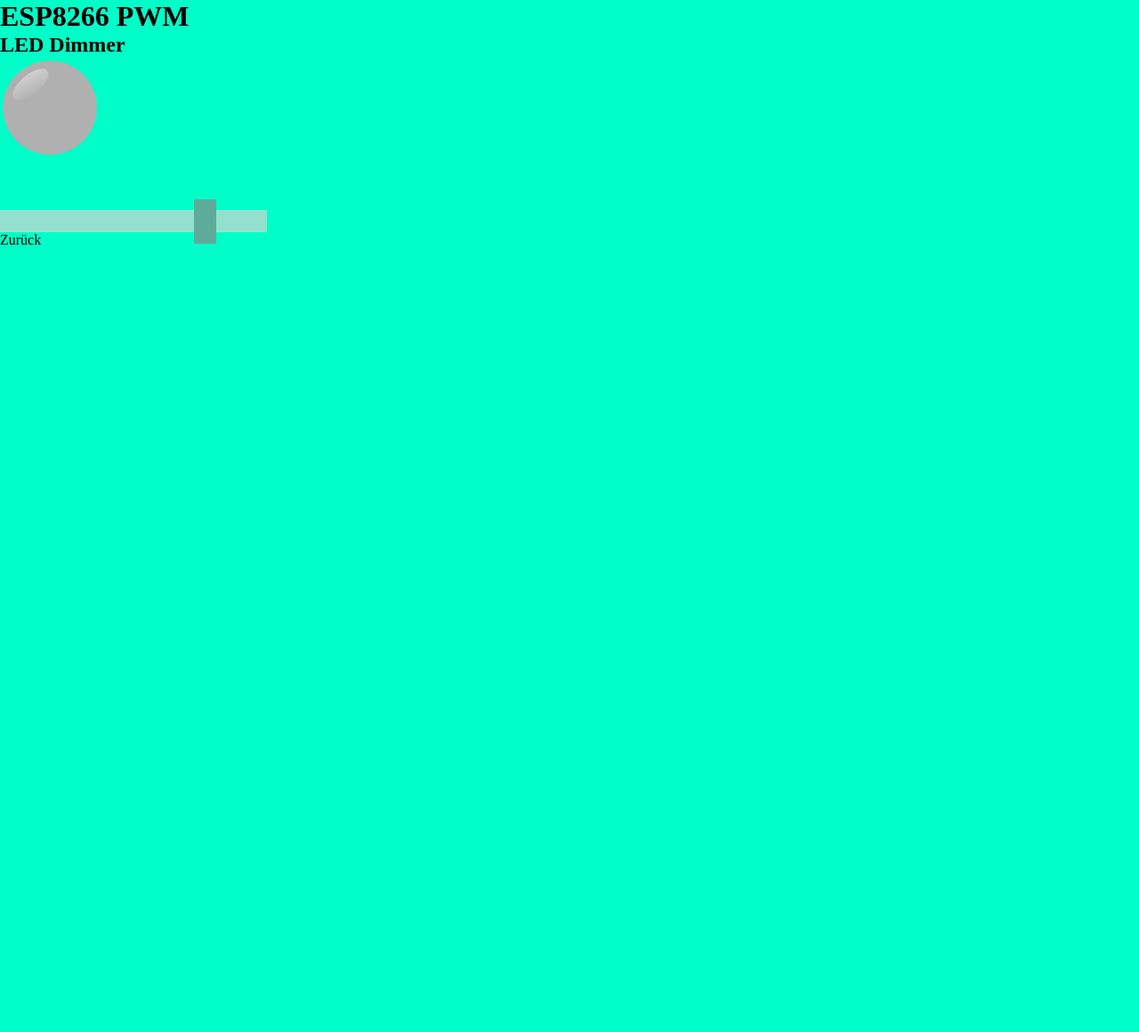
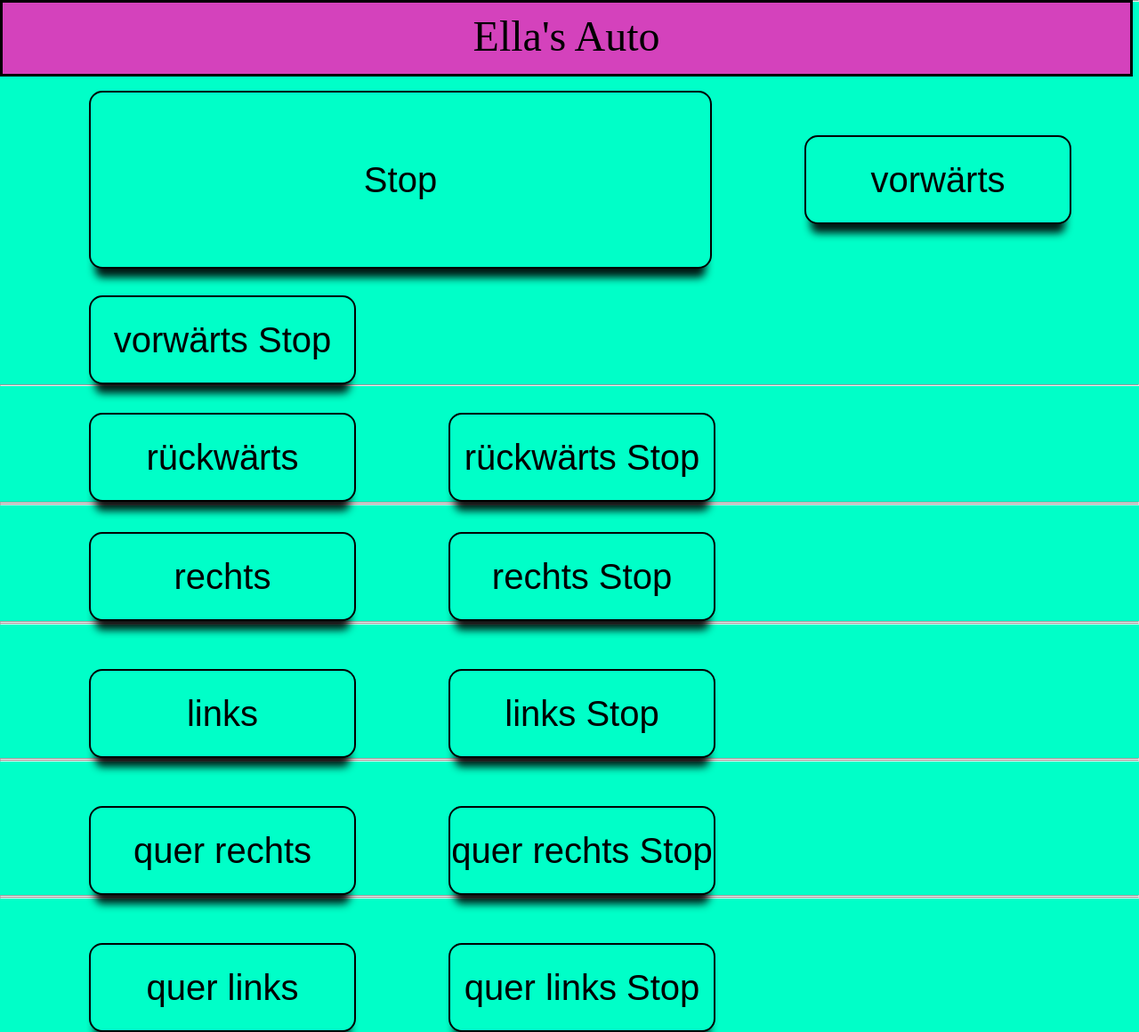
Before and after one commit to Reinhard747/hallo, a plain HTML site: page index.html in a window 1280 px wide. Shown: the whole page at 89% size. Before the commit the page ends 800 px from the top, so only its background shows below. Drawn offline with Linux system fonts and the light colour scheme; no server answers.

Commit message:
Update index.html

```diff
--- a/index.html
+++ b/index.html
@@ -1,103 +1,73 @@
+
+<!DOCTYPE html>
 <html lang="de">
-  <head>
-    <meta charset="UTF-8">
-    <meta name="viewport" content="width=device-width, initial-scale=1">
-    <link rel="stylesheet" href="style.css">
-    <title>Esp8266 Slider</title>
-    <style>
-      .container {
-        width: 300px;
-        display: flex;
-        flex-flow: column;
-        align-items: center;
-        padding-top: 60px;
-      }
-      .slider {
-        -webkit-appearance: none;
-        width: 100%;
-        height: 25px;
-        background: #d3d3d3;
-        outline: none;
-        opacity: 0.7;
-        transition: opacity .2s;
-      }
-      .slider:hover {
-        opacity: 1;
-      }
-      .slider::-webkit-slider-thumb {
-        -webkit-appearance: none;
-        appearance: none;
-        width: 25px;
-        height: 50px;
-        background: #888;
-        cursor: pointer;
-      }
-      .slider::-moz-range-thumb {
-        width: 25px;
-        height: 50px;
-        background: #888;
-        cursor: pointer;
-      }
-      svg {
-        height: 7em;
-      }
-    </style>
-    <script>
-      // Werte für optisch lineares Faden einer LED https://www.mikrocontroller.net/articles/LED-Fading
-      const pwmtable = [0, 1, 1, 2, 2, 2, 2, 2, 3, 3, 3, 4, 4, 5, 5, 6, 6, 7, 8, 9,
-        10, 11, 12, 13, 15, 17, 19, 21, 23, 26, 29, 32, 36, 40, 44, 49, 55,
-        61, 68, 76, 85, 94, 105, 117, 131, 146, 162, 181, 202, 225, 250,
-        279, 311, 346, 386, 430, 479, 534, 595, 663, 739, 824, 918, 1023
-      ];
-      window.addEventListener('DOMContentLoaded', async () => {
-		const response = await fetch('/do');
-        const txt = await response.text();
-        const slider = document.querySelector('input');
-        const r = document.getElementById('radial');
-        const l = document.getElementById('light');
-		pwmtable.forEach((v, i) => {
-          if (txt == v) {
-            slider.value = i;
-            r.setAttribute("r", i * 3.2 + 1);
-            l.setAttribute("opacity", 0.3 + i / 85);
-          }
-        });
-        slider.max = pwmtable.length - 1;
-        slider.addEventListener('input', () => {
-          pwmtable.forEach((v, i) => {
-            if (slider.value == i) {
-              fetch('/do?set=' + v);
-              r.setAttribute("r", i * 3.2 + 1);
-              l.setAttribute("opacity", 0.3 + i / 85);
-            }
-          });
-        });
-      });
-    </script>
-  </head>
-  <body>
-    <h1>ESP8266 PWM</h1>
-    <h2>LED Dimmer</h2>
-    <svg viewBox="0 0 53 53">
-      <defs>
-        <linearGradient id="linear" x1="179" x2="213" y1="244" y2="259" gradientUnits="userSpaceOnUse">
-          <stop stop-color="#fff" offset="0" />
-          <stop stop-color="#fff" stop-opacity="0" offset="1" />
-        </linearGradient>
-        <radialGradient id="radial" cx="32.4" cy="273" r="0" gradientTransform="matrix(-.00585 -.39 .532 -.00799 -119 285)" gradientUnits="userSpaceOnUse">
-          <stop stop-color="#ff0" offset="0" />                      <!-- gelb #ff0 grün #0f0-->
-          <stop stop-color="#ff0" stop-opacity="0" offset="1" />     <!-- gelb #ff0 grün #0f0-->
-        </radialGradient>
-      </defs>
-      <g transform="translate(0 -244)">
-        <circle cx="26.6" cy="271" r="25" fill="#b0b0b0" stroke-width=".265" />
-        <ellipse id="elip" transform="matrix(.933 .36 -.69 .724 0 0)" cx="206" cy="255" rx="5.84" ry="11.3" fill="url(#linear)" stroke-width=".478" />
-        <circle id="light" cx="26.7" cy="271" r="24" fill="url(#radial)" opacity="0" stroke-width=".249" />
-      </g>
-    </svg>
-    <div class="container">
-      <input type="range" class="slider">
-    </div>
-  </body>
-</html>
-Zurück
+<head>
+
+<meta charset="utf-8">
+<link rel="stylesheet" href="style.css">
+
+
+
+<head>
+
+
+
+    <script src="https://www.puck-js.com/puck.js"></script>
+
+<body>
+
+
+
+    <div id="überschrift">
+        <div id="logo1">
+        <p>Ella's Auto</p>
+        </div>
+        </div>
+        <hr />
+        <button style="margin-top: 100px;margin-left: 100px;height: 200px; width: 700px; font-size: 40px; font-family: Arial;box-shadow: 0px 17px 10px -7px rgba(0,0,0,0.9);border: solid 2px black;border-radius: 15px;" onclick="Puck.analogWrite('D14.0();D15.reset();D16.reset();D17.reset();D18.reset();D19.reset();D20.reset();D22.reset();\n');">Stop</button>
+
+
+        <button style="margin-top: -20px;margin-left: 100px;height: 100px; width: 300px; font-size: 40px; font-family: Arial;box-shadow: 0px 17px 10px -7px rgba(0,0,0,0.9);border: solid 2px black;border-radius: 15px;" onclick="Puck.analogWrite('D14.5();D17.reset();D22.reset();D15.reset();D18.set();D16.set();D20.set();D14.set();\n');">vorwärts</button>
+
+        <button style="margin-top: 30px;margin-left: 100px;height: 100px; width: 300px; font-size: 40px; font-family: Arial;box-shadow: 0px 17px 10px -7px rgba(0,0,0,0.9);border: solid 2px black;border-radius: 15px;" onclick="Puck.analogWrite('D14.10();D16.reset();D20.reset();D14.reset();\n');">vorwärts Stop</button>
+
+        <hr />
+        <button style="margin-top: 30px;margin-left: 100px;height: 100px; width: 300px; font-size: 40px; font-family: Arial;box-shadow: 0px 17px 10px -7px rgba(0,0,0,0.9);border: solid 2px black;border-radius: 15px;" onclick="Puck.analogWrite('D14.20();D16.reset();D20.reset();D14.reset();D19.set();D17.set();D22.set();D15.set();\n');">rückwärts</button>
+
+        <button style="margin-top: 30px;margin-left: 100px;height: 100px; width: 300px; font-size: 40px; font-family: Arial;box-shadow: 0px 17px 10px -7px rgba(0,0,0,0.9);border: solid 2px black;border-radius: 15px;" onclick="Puck.analogWrite('D14.40();D17.reset();D22.reset();D15.reset();\n');">rückwärts Stop</button>
+
+        <hr />
+        <hr />
+
+        <button style="margin-top: 30px;margin-left: 100px;height: 100px; width: 300px; font-size: 40px; font-family: Arial;box-shadow: 0px 17px 10px -7px rgba(0,0,0,0.9);border: solid 2px black;border-radius: 15px;" onclick="Puck.write('D22.reset();D19.reset();D16.reset();D14.reset();D20.set();D18.set();\n');">rechts</button>
+
+        <button style="margin-top: 30px;margin-left: 100px;height: 100px; width: 300px; font-size: 40px; font-family: Arial;box-shadow: 0px 17px 10px -7px rgba(0,0,0,0.9);border: solid 2px black;border-radius: 15px;" onclick="Puck.write('D20.reset();D18.reset();\n');">rechts Stop</button>
+
+        <hr />
+        <hr />
+
+
+        <button style="margin-top: 30px;margin-left: 100px;height: 100px; width: 300px; font-size: 40px; font-family: Arial;box-shadow: 0px 17px 10px -7px rgba(0,0,0,0.9);border: solid 2px black;border-radius: 15px;" onclick="Puck.write('D18.reset();D16.reset();D20.reset();D14.reset();D16.set();D14.set();\n');">links</button>
+
+        <button style="margin-top: 50px;margin-left: 100px;height: 100px; width: 300px; font-size: 40px; font-family: Arial;box-shadow: 0px 17px 10px -7px rgba(0,0,0,0.9);border: solid 2px black;border-radius: 15px;" onclick="Puck.write('D16.reset();D14.reset();\n');">links Stop</button>
+
+        <hr />
+        <hr />
+
+        <button style="margin-top: 30px;margin-left: 100px;height: 100px; width: 300px; font-size: 40px; font-family: Arial;box-shadow: 0px 17px 10px -7px rgba(0,0,0,0.9);border: solid 2px black;border-radius: 15px;" onclick="Puck.write('D22.set();D18.set();D16.set();D15.set();\n');">quer rechts</button>
+
+        <button style="margin-top: 50px;margin-left: 100px;height: 100px; width: 300px; font-size: 40px; font-family: Arial;box-shadow: 0px 17px 10px -7px rgba(0,0,0,0.9);border: solid 2px black;border-radius: 15px;" onclick="Puck.write('D22.reset();D18.reset();D16.reset();D15.reset();\n');">quer rechts Stop</button>
+
+        <hr />
+        <hr />
+
+        <button style="margin-top: 30px;margin-left: 100px;height: 100px; width: 300px; font-size: 40px; font-family: Arial;box-shadow: 0px 17px 10px -7px rgba(0,0,0,0.9);border: solid 2px black;border-radius: 15px;" onclick="Puck.write('D20.set();D19.set();D17.set();D14.set();\n');">quer links</button>
+
+        <button style="margin-top: 50px;margin-left: 100px;height: 100px; width: 300px; font-size: 40px; font-family: Arial;box-shadow: 0px 17px 10px -7px rgba(0,0,0,0.9);border: solid 2px black;border-radius: 15px;" onclick="Puck.write('D20.reset();D19.reset();D17.reset();D14.reset();\n');">quer links Stop</button>
+
+
+
+
+
+
+</body>
```
